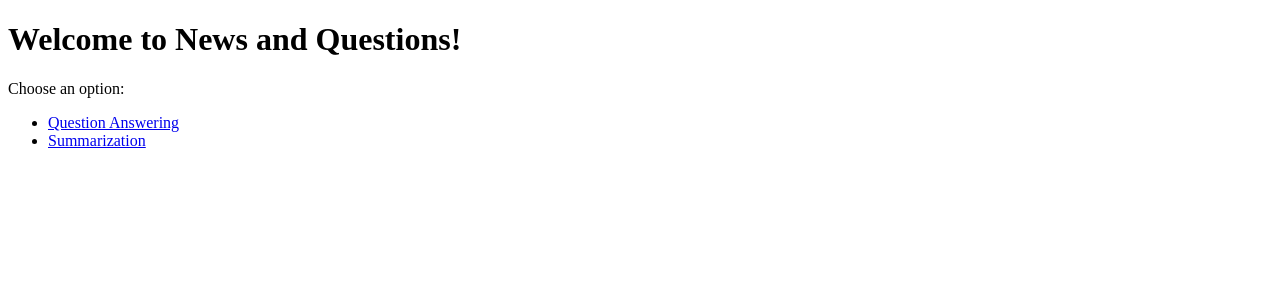
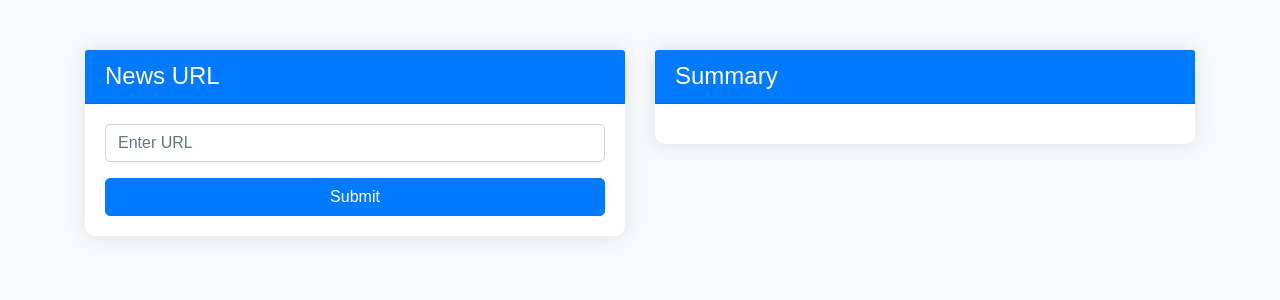
Before and after one commit to K-1303/NewsAssistant, a Flask app: page / in a window 1280 px wide. Shown: the top 300 px of the page. Run offline with Flask 3, Linux system fonts and the light colour scheme; some libraries are stand-ins or nearby versions.

Commit message:
Minor changes

```diff
--- a/Extension/popup.js
+++ b/Extension/popup.js
@@ -2,7 +2,7 @@ document.getElementById('sendUrlButton').addEventListener('click', function() {
     chrome.tabs.query({active: true, currentWindow: true}, function(tabs) {
         const currentUrl = tabs[0].url;
 
-        fetch('http://127.0.0.1:5000/add_urls_summarization', {
+        fetch('http://127.0.0.1:5000/summarize', {
             method: 'POST',
             headers: {
                 'Content-Type': 'application/json'
--- a/app.py
+++ b/app.py
@@ -1,11 +1,10 @@
-from flask import Flask, render_template, request, redirect, jsonify
+from flask import Flask, render_template, request, jsonify
 from langchain.document_loaders import UnstructuredURLLoader
-from langchain.text_splitter import RecursiveCharacterTextSplitter
 import requests
-import numpy as np
 from dotenv import load_dotenv
 import os
 from flask_cors import CORS
+from flask import render_template_string
 
 load_dotenv()
 HuggingFaceApiKey = os.getenv("HuggingFaceApiKey")
@@ -25,101 +24,8 @@ data1 = ""
 def index():
     return render_template('index.html', news_urls=news_urls_question)
 
-@app.route('/question')
-def question():
-    return render_template('question.html', news_urls=news_urls_question)
 
-@app.route('/summarization')
-def summarization():
-    return render_template('summarization.html', news_urls=news_urls_question)
-
-@app.route('/add_urls', methods=['POST'])
-def add_urls_question():
-    global data
-    if request.method == 'POST':
-        # Get the updated URLs from the form
-        updated_url1 = request.form['url1']
-        updated_url2 = request.form['url2']
-        # Update the news_urls list
-        news_urls_question[0] = updated_url1
-        news_urls_question[1] = updated_url2
-        # Redirect back to the index page
-        if(updated_url1 != "" or updated_url2 != ""):
-            if(updated_url1 == ""):
-                updated_url1 = updated_url2
-            if(updated_url2 == ""):
-                updated_url2 = updated_url1
-
-            loader = UnstructuredURLLoader(urls=[
-                updated_url1,
-                updated_url2])
-            data = loader.load()
-            data = str(data)
-
-            splitter = RecursiveCharacterTextSplitter(
-            chunk_size=1000,
-            chunk_overlap=200
-            )
-
-            data = splitter.split_text(data)
-
-
-        return redirect('/question')
-    # If it's a GET request, render the edit_urls.html template
-    return render_template('edit.html', news_urls=news_urls_question)
-
-@app.route('/submit_question', methods=['POST'])
-def submit_question():
-    global data
-    if request.method == 'POST':
-        question = request.form['question']
-        context = ""
-        answer = ""  # Initialize answer variable
-        print(data)
-
-        if(data != ""):
-            headers ={"Authorization": HuggingFaceApiKey}
-            API_URL = "https://api-inference.huggingface.co/models/sentence-transformers/all-MiniLM-L6-v2"
-
-            def query(payload):
-                response = requests.post(API_URL, headers=headers, json=payload)
-                return response.json()
-
-            data_ = query(
-                {
-                    "inputs": {
-                    "source_sentence": question,
-                    "sentences": data,
-                    }
-                }
-            )
-
-            data_array = np.array(data_)
-
-            max_indices = data_array.argsort()[-2:][::-1]
-
-            for i in max_indices:
-                context = context + data[i]
-
-            API_URL = "https://api-inference.huggingface.co/models/deepset/roberta-base-squad2"
-
-            def query(payload):
-                response = requests.post(API_URL, headers=headers, json=payload)
-                return response.json()
-            data_ = query(
-                {
-                    "inputs": {
-                        "question": question,
-                        "context": context,
-                    }
-                }
-            )
-
-            answer = data_["answer"]  # Get the answer
-            print("Retrieved answer:", answer)
-        return render_template('question.html', news_urls=news_urls_question, answer=answer)  # Pass answer to template
-'''
-@app.route('/add_urls_summarization', methods=['POST'])
+@app.route('/summarize', methods=['POST'])
 def add_urls_summarization():
     global data1
     if request.method == 'POST':
@@ -131,7 +37,7 @@ def add_urls_summarization():
             data1 = loader.load()
             data1 = str(data1)
 
-            headers ={"Authorization": HuggingFaceApiKey}
+            headers = {"Authorization": HuggingFaceApiKey}
 
             API_URL = "https://api-inference.huggingface.co/models/facebook/bart-large-cnn"
             def query(payload):
@@ -146,15 +52,16 @@ def add_urls_summarization():
             summary = data_[0]['summary_text']
             # Get the summary text
 
-            return render_template('summarization.html', summary=summary)  # Render the summarization template with summary data
+            return render_template_string(open("templates/index.html").read(), news_urls=news_urls_question, summary=summary)  # Render the index.html template with summary data
 
     # If it's a GET request or the URL is empty, render the edit_urls.html template
-    return render_template('edit.html', news_urls=news_urls_question)
-'''
+    return render_template('index.html', news_urls=news_urls_question)
 
 
-@app.route('/add_urls_summarization', methods=['POST'])
-def add_urls_summarization():
+# For API requests
+'''
+@app.route('/summarize', methods=['POST'])
+def summarize():
     global data1
     if request.method == 'POST':
         request_data = request.json  # Get JSON data from the request
@@ -189,8 +96,7 @@ def add_urls_summarization():
 
     # If it's a GET request or the URL is empty, return an error response
     return jsonify({"error": "No URL provided"}), 400
-
-
+'''
 
 if __name__ == '__main__':
     app.run(debug=True)
--- a/templates/index.html
+++ b/templates/index.html
@@ -3,18 +3,80 @@
 <head>
     <meta charset="UTF-8">
     <meta name="viewport" content="width=device-width, initial-scale=1.0">
-    <title>News and Questions - Homepage</title>
-    <!-- Add any necessary CSS styles here -->
+    <title>News and Questions - Summarization</title>
+    <!-- Bootstrap CSS -->
+    <link href="https://stackpath.bootstrapcdn.com/bootstrap/4.5.2/css/bootstrap.min.css" rel="stylesheet">
+    <style>
+        body {
+            background-color: #f8f9fa;
+            font-family: Arial, sans-serif;
+        }
+        .container {
+            padding-top: 50px;
+        }
+        .card {
+            border: none;
+            border-radius: 10px;
+            box-shadow: 0px 0px 20px rgba(0, 0, 0, 0.1);
+        }
+        .card-header {
+            background-color: #007bff;
+            color: #fff;
+            border-radius: 10px 10px 0 0;
+        }
+        .form-control {
+            border-radius: 5px;
+        }
+        .btn-primary {
+            border-radius: 5px;
+        }
+        .summary {
+            background-color: #fff;
+            border-radius: 0 0 10px 10px;
+            padding: 20px;
+            margin-top: -20px;
+            box-shadow: 0px 0px 20px rgba(0, 0, 0, 0.1);
+        }
+    </style>
 </head>
 <body>
-    <div id="content">
-        <h1>Welcome to News and Questions!</h1>
-        <p>Choose an option:</p>
-        <ul>
-            <li><a href="/question">Question Answering</a></li>
-            <li><a href="/summarization">Summarization</a></li>
-        </ul>
+    <div class="container">
+        <div class="row">
+            <div class="col-md-6">
+                <div class="card">
+                    <div class="card-header">
+                        <h4 class="mb-0">News URL</h4>
+                    </div>
+                    <div class="card-body">
+                        <form action="/summarize" method="post">
+                            <div class="form-group">
+                                <input type="text" id="url1" name="url1" class="form-control" placeholder="Enter URL" required>
+                            </div>
+                            <button type="submit" class="btn btn-primary btn-block">Submit</button>
+                        </form>
+                    </div>
+                </div>
+            </div>
+            <div class="col-md-6">
+                <div class="card">
+                    <div class="card-header">
+                        <h4 class="mb-0">Summary</h4>
+                    </div>
+                    <div class="card-body">
+                        {% if summary %}
+                        <div class="summary">
+                            <p>{{ summary }}</p>
+                        </div>
+                        {% endif %}
+                    </div>
+                </div>
+            </div>
+        </div>
     </div>
-    <!-- Add any necessary JavaScript scripts here -->
+
+    <!-- Bootstrap JS and jQuery (optional) -->
+    <script src="https://code.jquery.com/jquery-3.5.1.slim.min.js"></script>
+    <script src="https://cdn.jsdelivr.net/npm/@popperjs/core@2.5.4/dist/umd/popper.min.js"></script>
+    <script src="https://stackpath.bootstrapcdn.com/bootstrap/4.5.2/js/bootstrap.min.js"></script>
 </body>
 </html>
```
Also changed, not shown: templates/question.html (deleted, +0 -46 lines), templates/summarization.html (deleted, +0 -32 lines), 1 other file.
